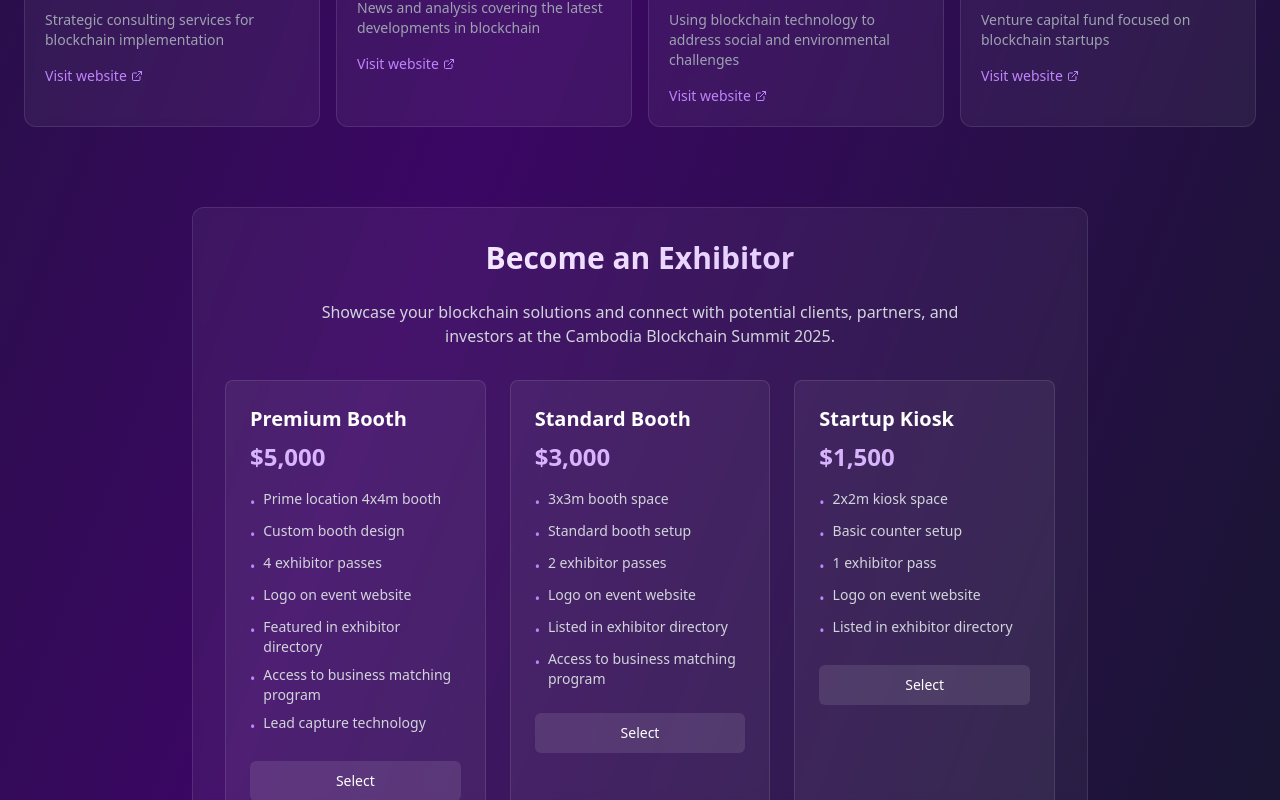
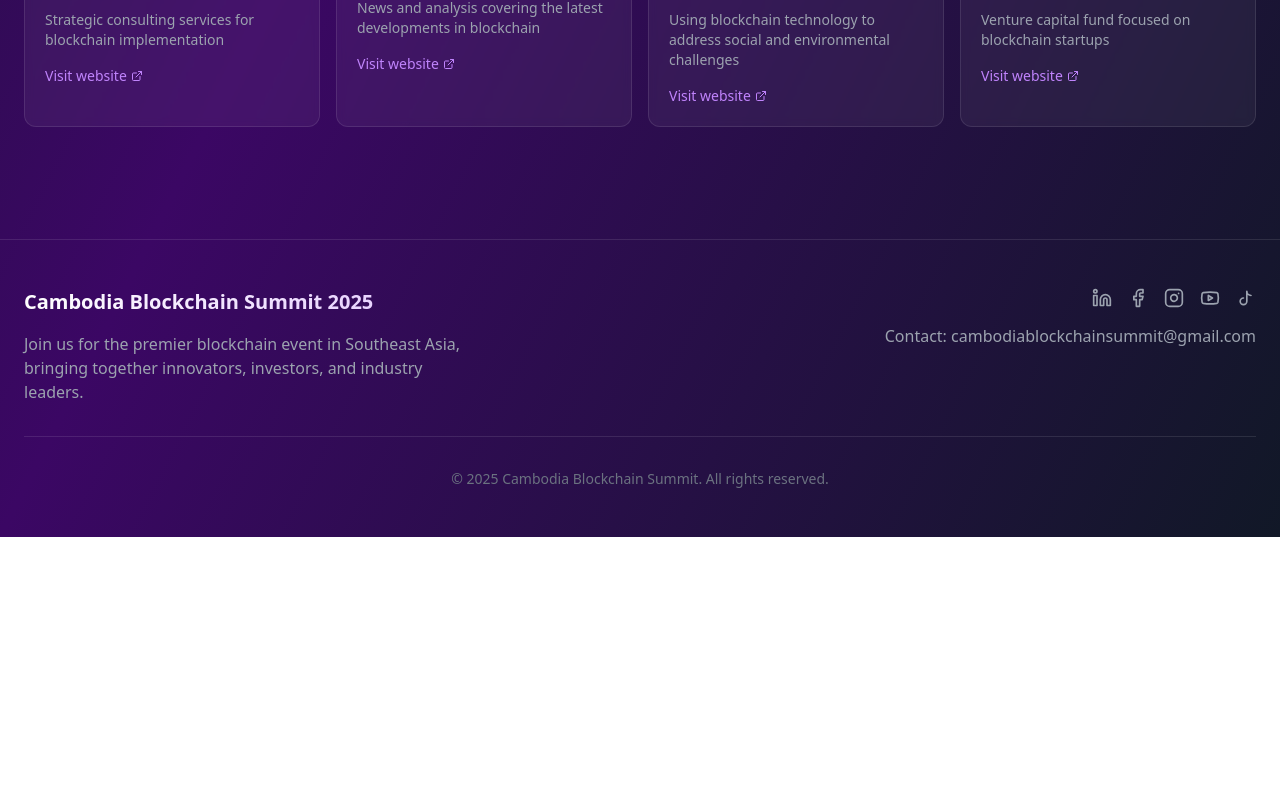
Before and after one commit to thormengkheang/cbs-site, a Next.js app: page /exhibitors in a window 1280 px wide. Shown: the part 2000-2800 px from the top of the page. After the commit the page ends 2537 px from the top, so only its background shows below. Built offline with nearby package versions, Linux system fonts and the light colour scheme.

Commit message:
feat: hide exhibitors package

```diff
--- a/src/app/exhibitors/page.tsx
+++ b/src/app/exhibitors/page.tsx
@@ -5,7 +5,7 @@ import { Button } from "@/components/ui/button";
 import { Download, ExternalLink, MapPin } from "lucide-react";
 import { Footer } from "../_components/footer";
 import { PageHeader } from "../_components/page-header";
-import { exhibitorPackages, exhibitors } from "@/data/exhibitors";
+import { exhibitors } from "@/data/exhibitors";
 
 export default function ExhibitorsPage() {
   return (
@@ -99,7 +99,7 @@ export default function ExhibitorsPage() {
         </section>
 
         {/* Become an Exhibitor */}
-        <section className="mb-16 mt-20">
+        {/* <section className="mb-16 mt-20">
           <div className="mx-auto max-w-4xl rounded-xl border border-white/10 bg-white/5 p-8 backdrop-blur-sm">
             <h2 className="mb-6 bg-gradient-to-r from-white to-purple-300 bg-clip-text text-center text-3xl font-bold text-transparent">
               Become an Exhibitor
@@ -151,7 +151,7 @@ export default function ExhibitorsPage() {
               </p>
             </div>
           </div>
-        </section>
+        </section> */}
       </main>
 
       {/* Footer */}
```
